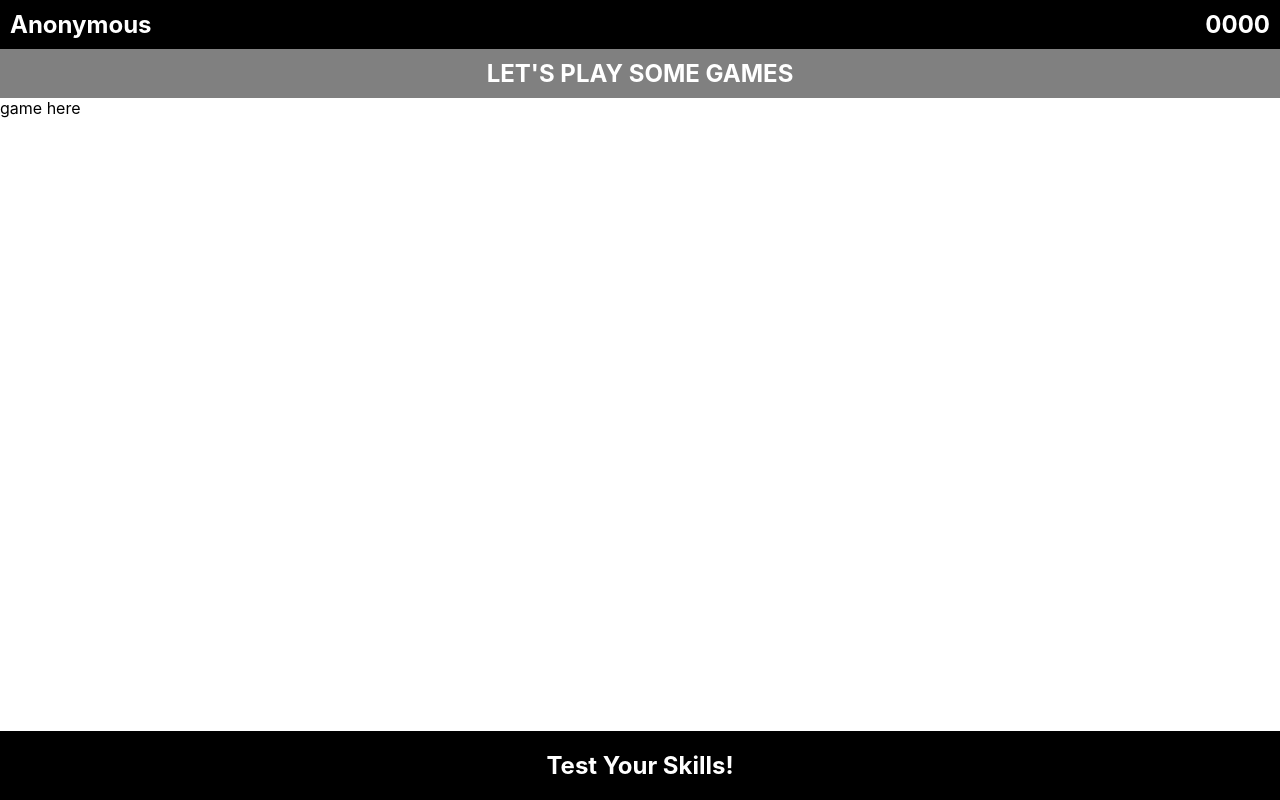
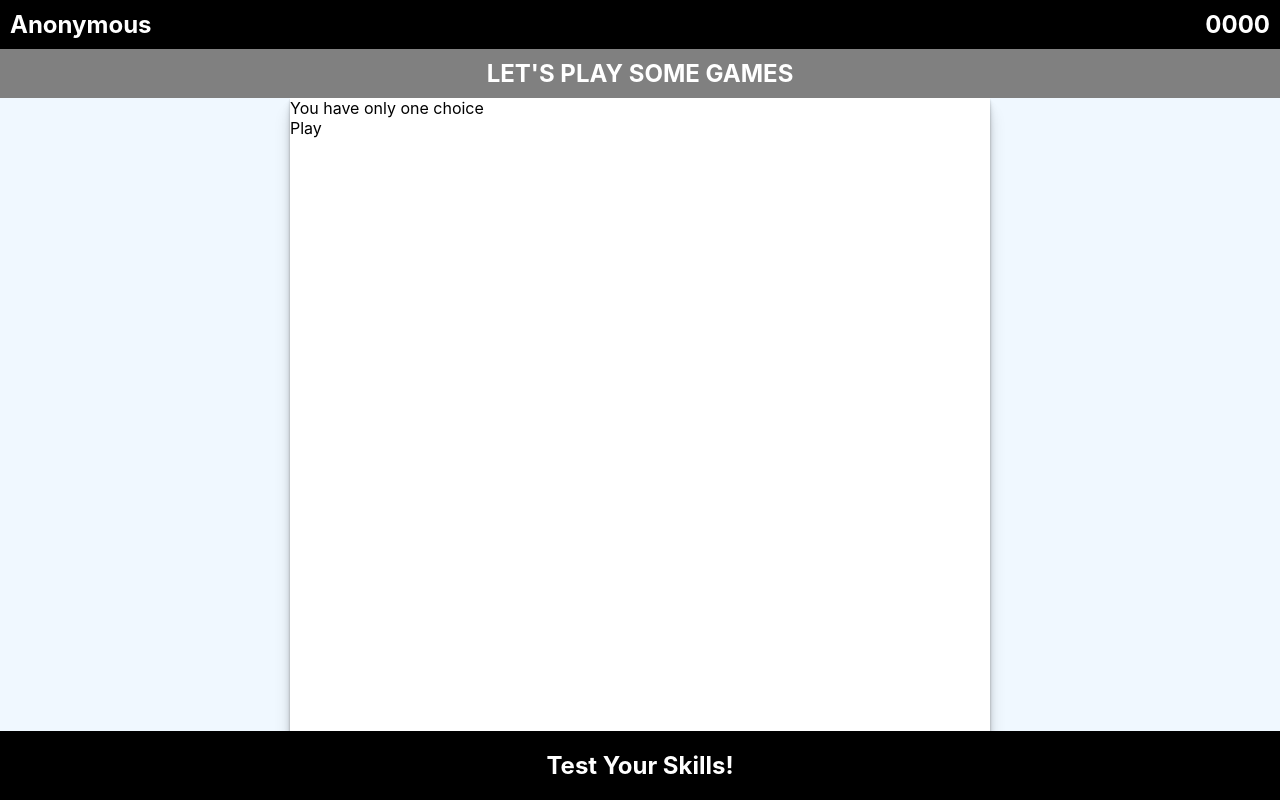
Before and after one commit to leavemydogalone/LetsPlaySomeGames, a React (Create React App) app: page / in a window 1280 px wide. Built offline with nearby package versions, Linux system fonts and the light colour scheme.

Commit message:
scene enum, scene controller, main menu

```diff
--- a/src/components/Game1.tsx
+++ /dev/null
@@ -1 +0,0 @@
-import React from "react";
--- a/src/components/GameController.tsx
+++ b/src/components/GameController.tsx
@@ -1,9 +1,26 @@
-import React from "react";
+import React, { useState } from "react";
+import { JsxElement } from "typescript";
+import MainMenu from "../scenes/MainMenu";
+import { Scene } from "../ts/enums";
 
 export default function GameController() {
+  const [scene, setScene] = useState<Scene>(Scene.Menu);
+  const [sceneComponent, setSceneComponent] = useState(<MainMenu />);
+
+  function renderScene() {
+    switch (scene) {
+      case "Menu":
+        setSceneComponent(<MainMenu />);
+        break;
+
+      default:
+        break;
+    }
+  }
+
   return (
     <div className="gameController">
-      <div className="gameContainer">game here</div>
+      <div className="gameContainer">{sceneComponent}</div>
     </div>
   );
 }
--- a/src/main.scss
+++ b/src/main.scss
@@ -1,4 +1,7 @@
 @use "styles/variables";
+
 @use "styles/app";
 @use "styles/nav";
 @use "styles/footer";
+
+@use "styles/gameController";
--- /dev/null
+++ b/src/scenes/MainMenu.tsx
@@ -0,0 +1,11 @@
+import React from "react";
+
+export default function MainMenu() {
+  return (
+    <div>
+      You have only one choice
+      <br />
+      Play
+    </div>
+  );
+}
--- /dev/null
+++ b/src/styles/_gameController.scss
@@ -0,0 +1,14 @@
+.gameController {
+  background-color: aliceblue;
+  height: 100%;
+  .gameContainer {
+    height: 100%;
+    background: white;
+    width: 95%;
+    max-width: 700px;
+    margin: auto;
+    box-shadow: 0 1px 1px rgba(0, 0, 0, 0.12), 0 2px 2px rgba(0, 0, 0, 0.12),
+      0 4px 4px rgba(0, 0, 0, 0.12), 0 8px 8px rgba(0, 0, 0, 0.12),
+      0 16px 16px rgba(0, 0, 0, 0.12);
+  }
+}
--- /dev/null
+++ b/src/ts/enums.tsx
@@ -0,0 +1,7 @@
+export enum Scene {
+  Menu = "Menu",
+  LevelSelect = "LevelSelect",
+  One = "One",
+  Two = "Two",
+  Three = "Three",
+}
```
